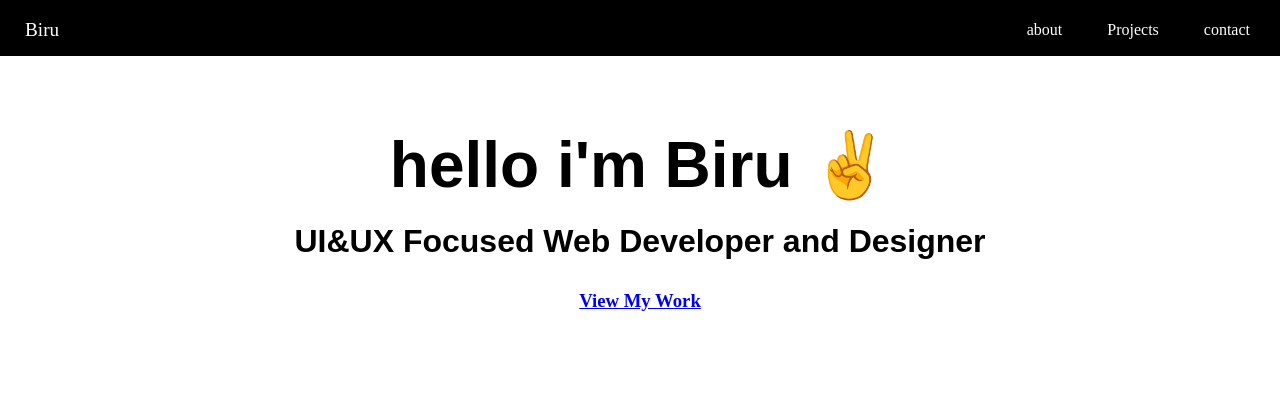
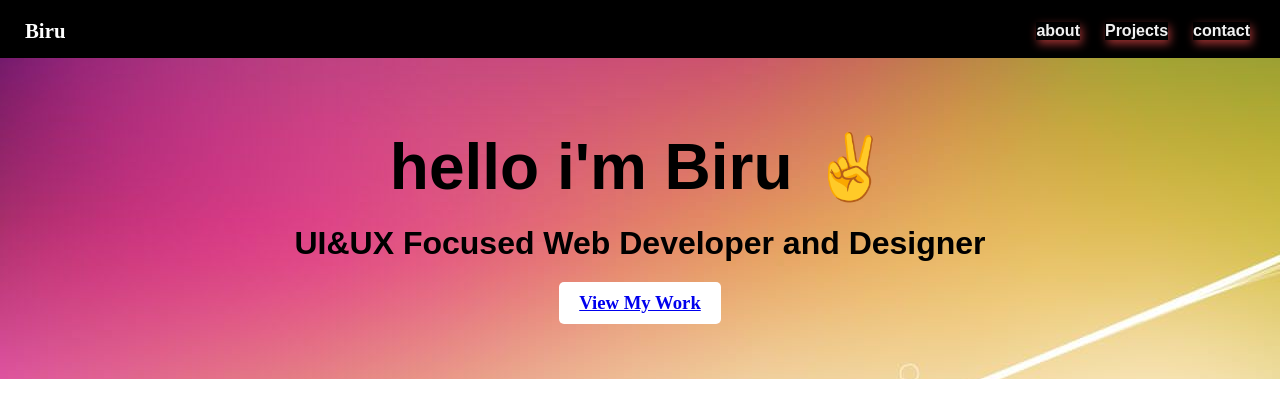
Before and after one commit to yashdashboard/my-html-project, a plain HTML site: page index.html in a window 1280 px wide. Drawn offline with Linux system fonts and the light colour scheme.

Commit message:
create
create a effective way

```diff
--- a/index.html
+++ b/index.html
@@ -11,9 +11,9 @@
     <nav>
         <ul>
             <li class="spot"><a>Biru</a></li>
-            <li>about</li>
-            <li>Projects</li>
-            <li>contact</li>
+            <li class="abc1"><a href="#">about</a></li>
+            <li class="abc2"><a href="#">Projects</a></li>
+            <li class="abc3"><a href="#">contact</a></li>
         </ul>
     </nav>
     <section class="hero">
--- a/style.css
+++ b/style.css
@@ -17,13 +17,14 @@ nav {
     color: white;
     background-color: black;
     padding: 15px;
+
 }
 
 nav ul{
     display: flex;
     list-style-type: none;
     justify-content: flex-end;
-    gap: 20px;
+    gap: 5pxpx;
 }
 
 .spot img{
@@ -39,8 +40,10 @@ nav ul{
 .spot {
     display: flex;
     align-items: center ;
-    font-size: 1.2em;
+    font-size: 1.3em;
     margin-right: auto;
+    list-style-type: circle;
+    font-weight: bold;
 }
 
 
@@ -50,11 +53,54 @@ nav li {
     padding-right: 15px;
     display: flex;
     align-items: center;
+    color: white;
+    cursor: pointer;
+
+}
+
+.abc1
+.abc2
+.abc3
+ :hover{
+    color: blanchedalmond;
+    background-color: #333;
+    padding: auto;
+}
+
+.abc1 a {
+    color: #f0f0f0;
+    padding: 20 10;
+
+    text-decoration: none;
+    font-weight: bold;
+      font-family: "Varela Round", sans-serif;
+    box-shadow: 2px 4px 10px rgb(154, 49, 49);
+}
+.abc2 a {
+    color: #f0f0f0;
+    gap: 1px;
+    padding: 0;
+    border-color: antiquewhite;
+    text-decoration: none;
+    font-weight: bold;
+      font-family: "Varela Round", sans-serif;
+    box-shadow: 2px 4px 10px rgb(154, 49, 49);
+
+}
+.abc3 a {
+    color: #f0f0f0;
+    gap: 2px;
+    padding: 20 10;
+    border-color: antiquewhite;
+    text-decoration: none;
+    font-weight: bold;
+      font-family: "Varela Round", sans-serif;
+    box-shadow: 2px 4px 10px rgb(154, 49, 49);
 
 }
 
 .hero {
-    background: url(img2.jpg);
+    background: url(img/img2.jpg);
     padding-bottom: 55px;
     display: flex-start;
     flex-direction: column;
```
